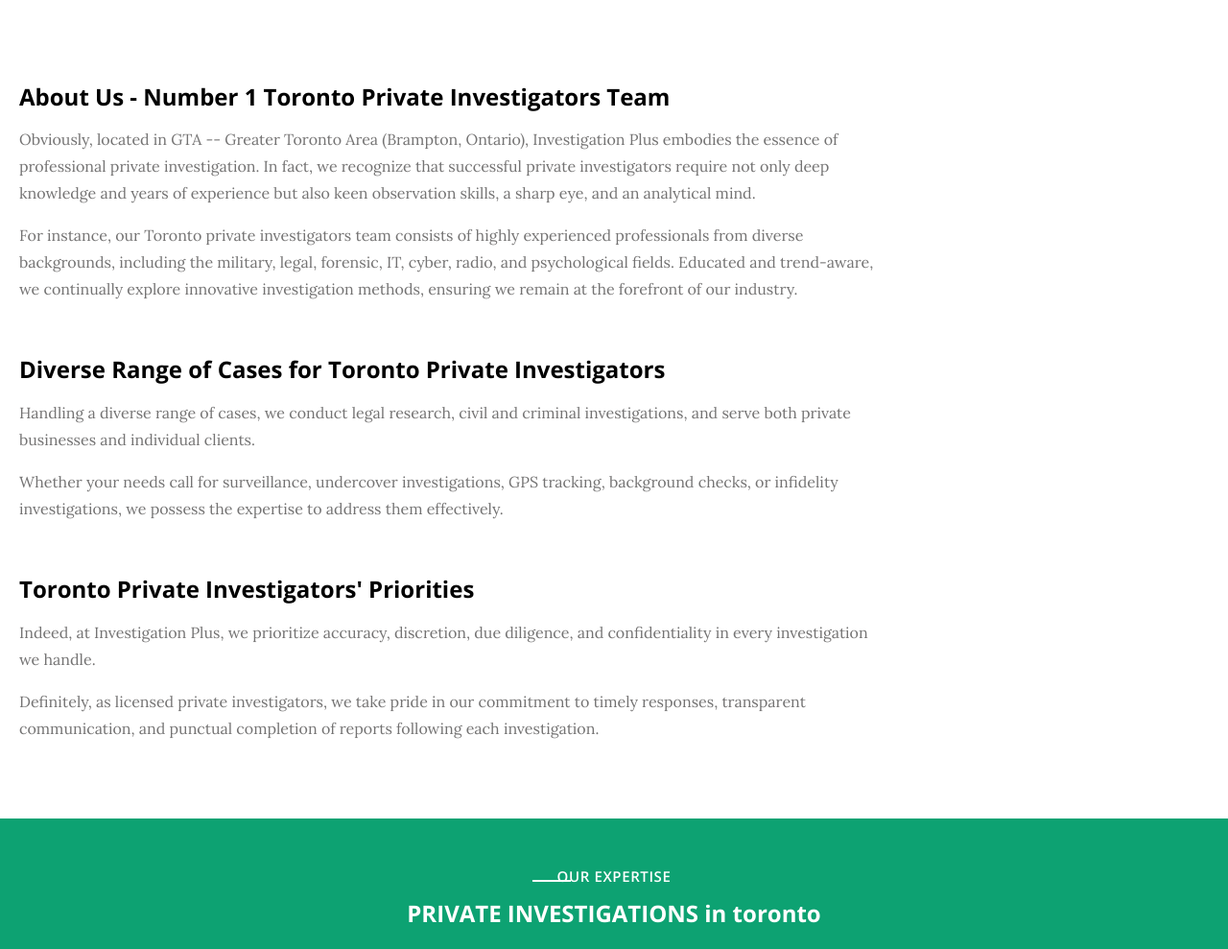
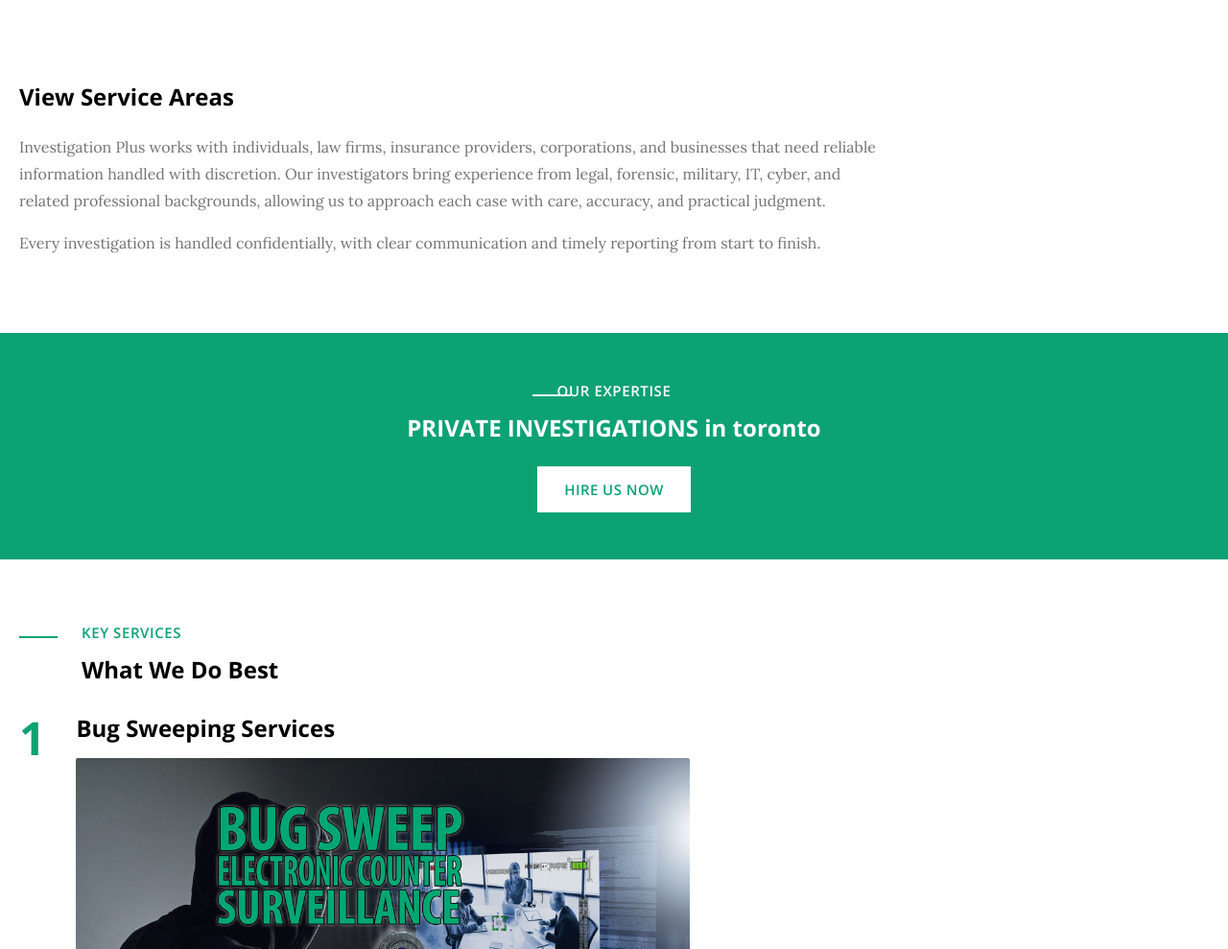
Before and after one commit to WPSiteCare360/investigationsplusltd-web, an Astro site: page / in a window 1280 px wide. Shown: the part 1820-2809 px from the top of the page at 96% size. Built offline with nearby package versions, Linux system fonts and the light colour scheme; Astro itself is replaced by a stand-in of ours.

Commit message:
changes. team working on bootstrap version.

```diff
--- a/astro.config.mjs
+++ b/astro.config.mjs
@@ -14,11 +14,16 @@ const redirects = {
 	...legacyLocationRedirects,
 };
 
+// Netlify adapter only when building for deploy. In `astro dev`, the adapter's
+// Vite plugin can serve stale prerendered HTML from dist/ instead of recompiling src/.
+const useNetlifyAdapter =
+	process.argv.includes('build') || process.env.NETLIFY === 'true';
+
 // https://astro.build/config
 export default defineConfig({
 	trailingSlash: 'never',
 	integrations: [svelte()],
-	adapter: netlify(),
+	adapter: useNetlifyAdapter ? netlify() : undefined,
 	redirects,
 	server: {
 		host: true,
--- a/src/data/home.ts
+++ b/src/data/home.ts
@@ -34,29 +34,13 @@ export const infoCards = [
 	},
 ];
 
-export const aboutBlocks = [
-	{
-		heading: 'About Us - Number 1 Toronto Private Investigators Team',
-		paragraphs: [
-			'Obviously, located in GTA -- Greater Toronto Area (Brampton, Ontario), Investigation Plus embodies the essence of professional private investigation. In fact, we recognize that successful private investigators require not only deep knowledge and years of experience but also keen observation skills, a sharp eye, and an analytical mind.',
-			'For instance, our Toronto private investigators team consists of highly experienced professionals from diverse backgrounds, including the military, legal, forensic, IT, cyber, radio, and psychological fields. Educated and trend-aware, we continually explore innovative investigation methods, ensuring we remain at the forefront of our industry.',
-		],
-	},
-	{
-		heading: 'Diverse Range of Cases for Toronto Private Investigators',
-		paragraphs: [
-			'Handling a diverse range of cases, we conduct legal research, civil and criminal investigations, and serve both private businesses and individual clients.',
-			'Whether your needs call for surveillance, undercover investigations, GPS tracking, background checks, or infidelity investigations, we possess the expertise to address them effectively.',
-		],
-	},
-	{
-		heading: "Toronto Private Investigators' Priorities",
-		paragraphs: [
-			'Indeed, at Investigation Plus, we prioritize accuracy, discretion, due diligence, and confidentiality in every investigation we handle.',
-			'Definitely, as licensed private investigators, we take pride in our commitment to timely responses, transparent communication, and punctual completion of reports following each investigation.',
-		],
-	},
-];
+export const serviceAreasIntro = {
+	heading: 'View Service Areas',
+	paragraphs: [
+		'Investigation Plus works with individuals, law firms, insurance providers, corporations, and businesses that need reliable information handled with discretion. Our investigators bring experience from legal, forensic, military, IT, cyber, and related professional backgrounds, allowing us to approach each case with care, accuracy, and practical judgment.',
+		'Every investigation is handled confidentially, with clear communication and timely reporting from start to finish.',
+	],
+};
 
 export const expertise = {
 	subtitle: 'Our Expertise',
--- a/src/pages/index.astro
+++ b/src/pages/index.astro
@@ -10,7 +10,7 @@ import {
 	hero,
 	infoCards,
 	infoSection,
-	aboutBlocks,
+	serviceAreasIntro,
 	expertise,
 	keyServices,
 	piValues,
@@ -52,17 +52,9 @@ import '../styles/home.css';
 
 	<section class="home-section">
 		<div class="container">
-			<div class="about-grid">
-				{
-					aboutBlocks.map((block) => (
-						<div class="about-block">
-							<h3>{block.heading}</h3>
-							{block.paragraphs.map((p) => (
-								<p>{p}</p>
-							))}
-						</div>
-					))
-				}
+			<div class="service-areas-intro">
+				<h3>{serviceAreasIntro.heading}</h3>
+				{serviceAreasIntro.paragraphs.map((p) => <p>{p}</p>)}
 			</div>
 		</div>
 	</section>
--- a/src/styles/home.css
+++ b/src/styles/home.css
@@ -113,18 +113,17 @@
 	padding: 0.75rem 2.5rem;
 }
 
-/* About blocks */
-.about-grid {
-	display: grid;
-	gap: var(--space-10);
+/* Service areas intro (below info cards) */
+.service-areas-intro {
 	max-width: 56rem;
 }
 
-.about-block h3 {
+.service-areas-intro h3 {
 	font-size: var(--font-size-xl);
+	margin-bottom: var(--space-6);
 }
 
-.about-block p {
+.service-areas-intro p {
 	color: var(--color-muted);
 	line-height: var(--line-height-relaxed);
 }
```
Also changed, not shown: 1 other file.
